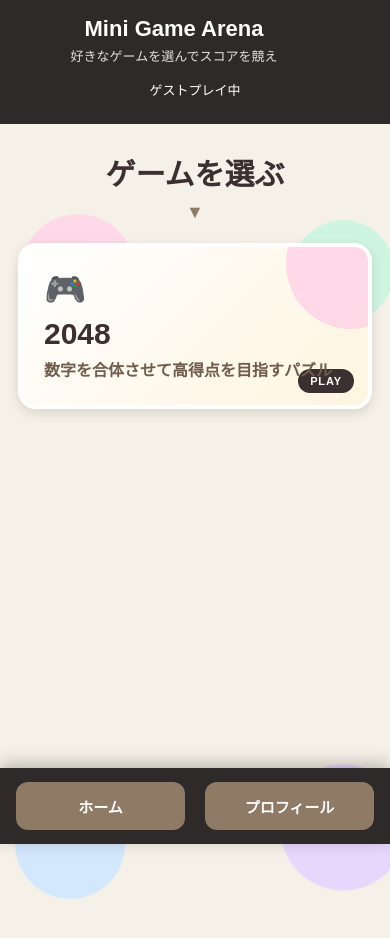
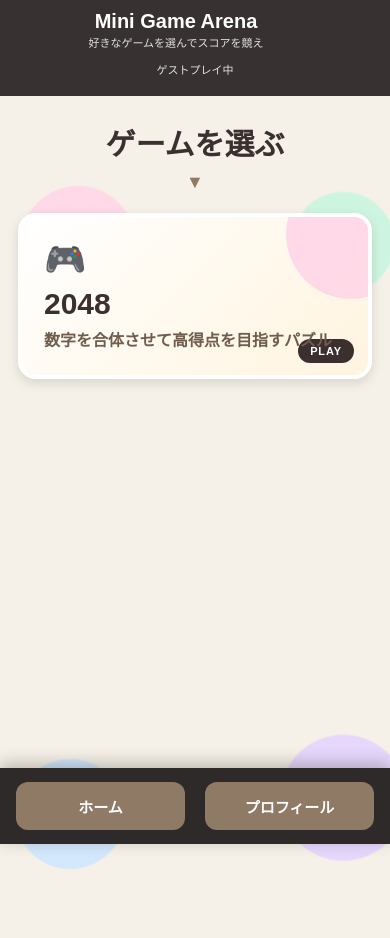
Before and after one commit to sitegarden/shuyaku, a plain HTML site: page index.html in a window 390 px wide. After the commit the page ends 912 px from the top, so only its background shows below. Drawn offline with Linux system fonts and the light colour scheme; no server answers.

Commit message:
Update style.css

```diff
--- a/style.css
+++ b/style.css
@@ -999,3 +999,88 @@ main {
     bottom: 12px;
   }
 }
+
+/* =========================
+   固定ヘッダー・コンパクト化
+========================= */
+
+header {
+  position: sticky;
+  top: 0;
+  z-index: 20;
+  padding: 12px 14px 10px;
+  background: rgba(47, 42, 42, 0.96);
+  backdrop-filter: blur(10px);
+}
+
+.top-bar {
+  grid-template-columns: 44px minmax(0, 1fr) 84px;
+  gap: 6px;
+}
+
+.header-title h1 {
+  font-size: 22px;
+  line-height: 1.15;
+  white-space: nowrap;
+}
+
+.header-title p {
+  margin-top: 3px;
+  font-size: 12px;
+  line-height: 1.3;
+}
+
+#headerUserArea {
+  margin-top: 5px;
+  font-size: 12px;
+  opacity: 0.85;
+}
+
+#headerBackBtn,
+#headerActionBtn {
+  min-height: 36px;
+  padding: 7px 8px;
+  font-size: 12px;
+  border-radius: 10px;
+}
+
+main {
+  margin-top: 0;
+}
+
+.screen {
+  padding-top: 18px;
+}
+
+@media (max-width: 600px) {
+  header {
+    padding: 10px 10px 8px;
+  }
+
+  .top-bar {
+    grid-template-columns: 40px minmax(0, 1fr) 78px;
+  }
+
+  .header-title h1 {
+    font-size: 20px;
+  }
+
+  .header-title p {
+    font-size: 11px;
+  }
+
+  #headerUserArea {
+    font-size: 11px;
+  }
+
+  #headerBackBtn,
+  #headerActionBtn {
+    min-height: 34px;
+    font-size: 11px;
+    padding: 6px 7px;
+  }
+
+  .screen {
+    padding-top: 16px;
+  }
+}
```
